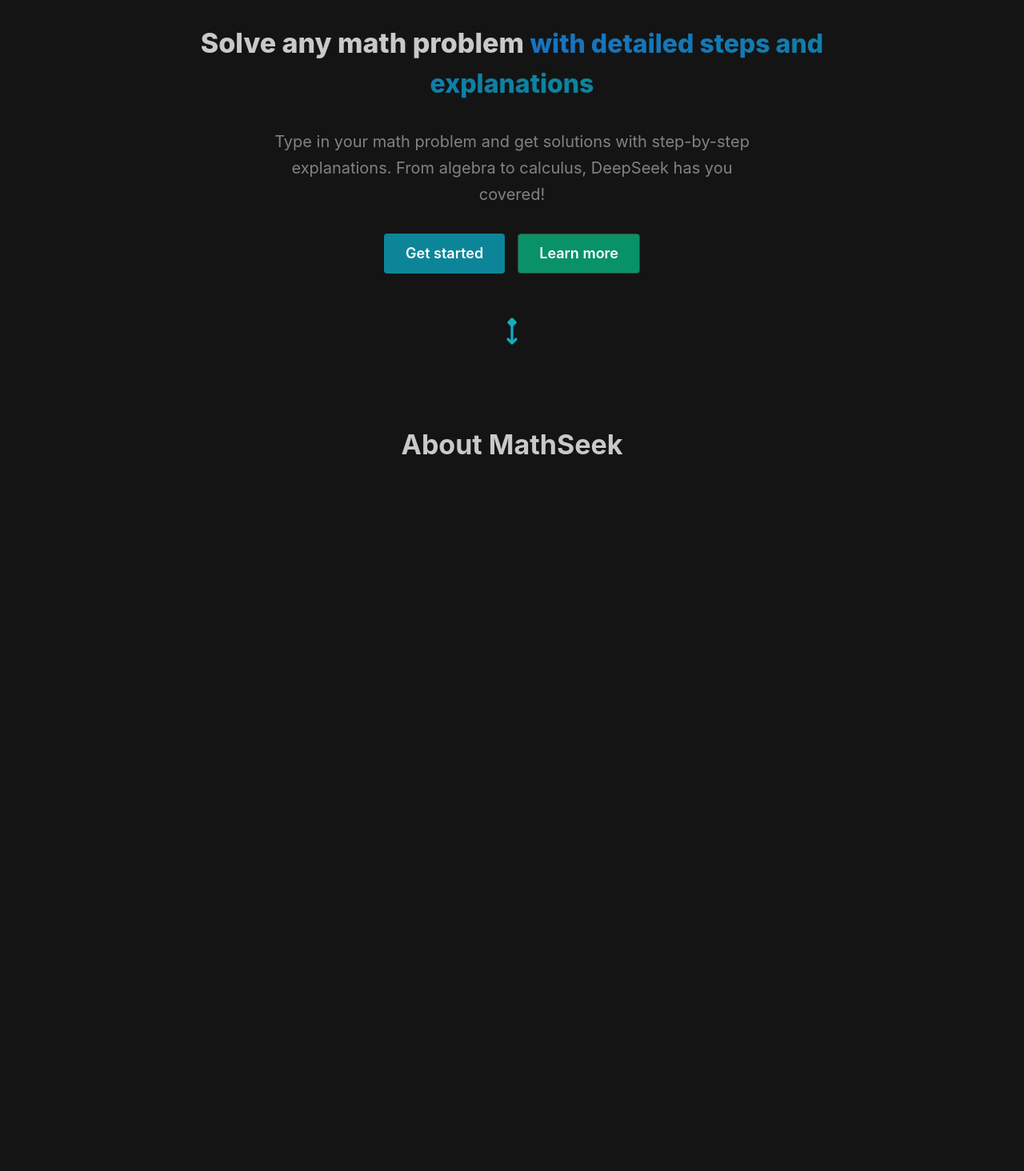
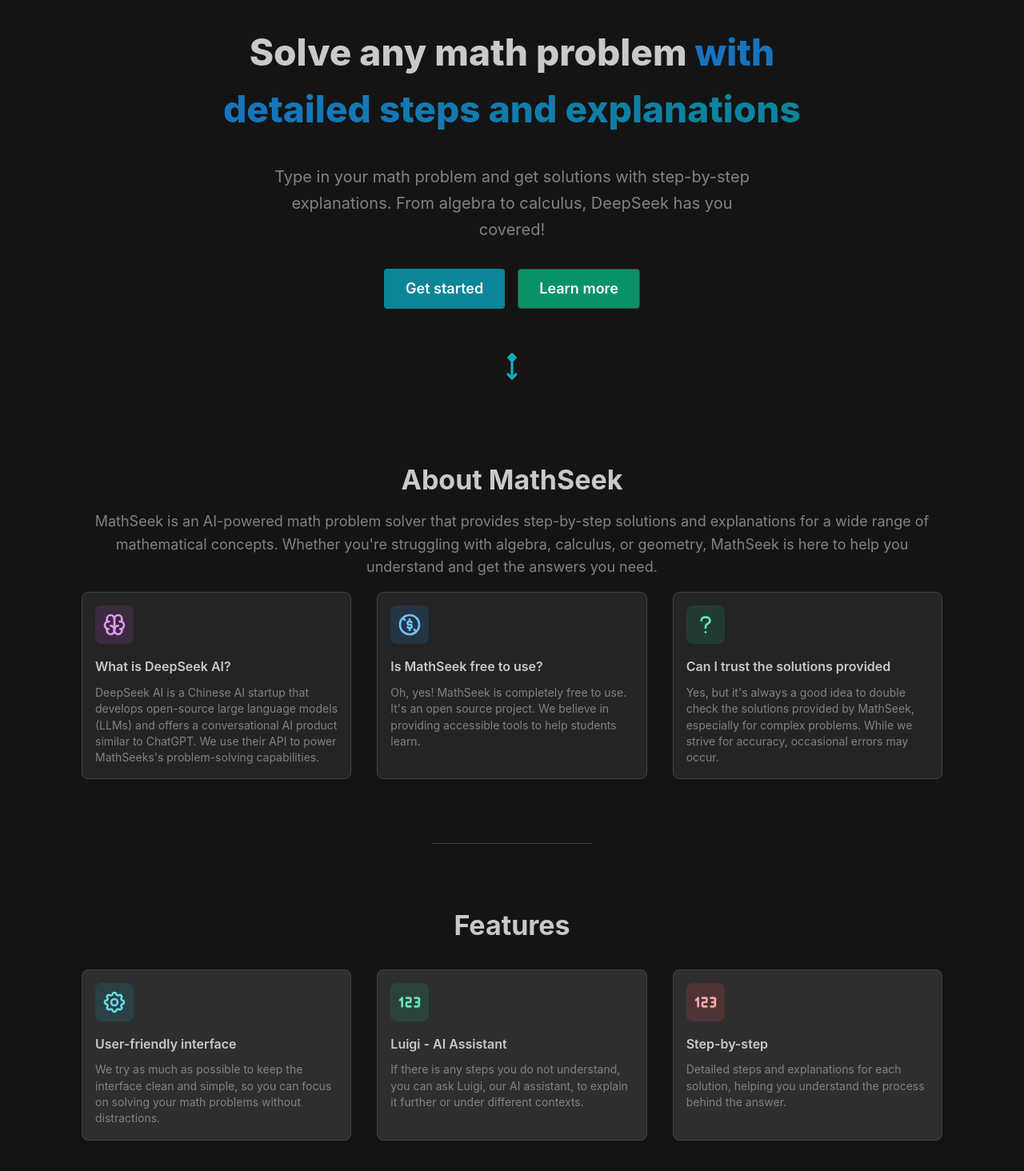
Before and after one commit to xndadelin/mathseek, a Next.js app: page / in a window 1280 px wide. Shown: the part 284-1748 px from the top of the page at 80% size. Before the commit the page ends 1058 px from the top, so only its background shows below. Built offline with nearby package versions, Linux system fonts and the light colour scheme.

Commit message:
Continue styling the landing page.

```diff
--- a/app/page.tsx
+++ b/app/page.tsx
@@ -1,6 +1,6 @@
 'use client';
-import { Anchor, AppShell, Badge, Box, Button, Container, Group, Paper, Stack, Text, TextInput, ThemeIcon, Title } from "@mantine/core";
-import { IconArrowDownCircle, IconArrowDownRhombusFilled, IconMath } from "@tabler/icons-react";
+import { Anchor, AppShell, Badge, Box, Button, Card, Container, Divider, Group, Paper, SimpleGrid, Stack, Text, TextInput, ThemeIcon, Title } from "@mantine/core";
+import { Icon123, IconArrowDownCircle, IconArrowDownRhombusFilled, IconBrain, IconFreeRights, IconMath, IconQuestionMark, IconSettings } from "@tabler/icons-react";
 
 export default function Home() {
   return (
@@ -8,9 +8,13 @@
       padding={"md"}
       header={{ height: 60 }}
     >
-      <AppShell.Header>
+      <AppShell.Header style={{
+        backgroundColor: 'transparent',
+        borderBottom: '0px',
+        position: 'absolute',
+      }}>
         <Box>
-          <Container size="lg" py="sm">
+          <Container size="lg" py="md">
             <Group justify="space-between">
               <Group gap="xs">
                 <ThemeIcon size={"lg"} variant="light" color="cyan">
@@ -19,17 +23,17 @@
                 <Title order={3} fw={700}>MathSeek</Title>
               </Group>
               <Group align="center" justify="center">
+                <Anchor href="#about" style={{
+                  textDecoration: 'none',
+                  color: 'var(--mantine-color-light-0)'
+                }}>
+                  About
+                </Anchor>
                 <Anchor href="#features" style={{
                   textDecoration: 'none',
                   color: 'var(--mantine-color-light-0)'
                 }}>
                   Features
-                </Anchor>
-                <Anchor href="#features" style={{
-                  textDecoration: 'none',
-                  color: 'var(--mantine-color-light-0)'
-                }}>
-                  How it works
                 </Anchor>
                 <Button variant="light" size="sm" color="cyan">
                   Start
@@ -46,9 +50,9 @@
                       <Badge size="lg" variant="filled" color="cyan">
                         Powered by DeepSeek AI
                       </Badge>
-                      <Title order={1} fw={800} maw={800}  style={{ textAlign: 'center', lineHeight: 1.2}}>
+                      <Title order={1} fz="46" fw={800} maw={800}  style={{ textAlign: 'center', lineHeight: 1.2 }}>
                         Solve any math problem{' '}
-                        <Text component="span" variant="gradient" c="cyan" fz={32} fw={800}>
+                        <Text component="span" variant="gradient" c="cyan" fz={46} fw={800}>
                           with detailed steps and explanations
                         </Text>
                       </Title>
@@ -70,10 +74,127 @@
                       </Group>
                       <IconArrowDownRhombusFilled size={40} style={{ marginTop: 20 }} color="var(--mantine-color-cyan-6)" />
                   </Stack>
-                  <Container size="sm" mt={100}>
+                  <Container size="lg" mt={100} id="about">
+                    <Stack>
+                      <Title order={1} style={{ textAlign: 'center' }}>
+                       About MathSeek
+                      </Title>
+                      <Text size="lg" c="dimmed" style={{ textAlign: 'center' }}>
+                        MathSeek is an AI-powered math problem solver that provides step-by-step solutions and explanations for a wide range of mathematical concepts. Whether you're struggling with algebra, calculus, or geometry, MathSeek is here to help you understand and get the answers you need.
+                      </Text>
+                      <SimpleGrid spacing={"xl"} cols={{ base: 1, sm: 3 }} >
+                         <Paper p="md" radius="md" withBorder>
+                          <ThemeIcon
+                            size={48}
+                            radius={"md"}
+                            color="grape"
+                            variant="light"
+                            mb="md"
+                          >
+                            <IconBrain size={32} />
+                          </ThemeIcon>
+                          <Text fw={600} mb="xs">
+                            What is DeepSeek AI?
+                          </Text>
+                          <Text size="sm" c="dimmed">
+                            DeepSeek AI is a Chinese AI startup that develops open-source large language models (LLMs) and offers a conversational AI product similar to ChatGPT. We use their API to power MathSeeks's problem-solving capabilities.
+                          </Text>
+                        </Paper>
+                        <Paper p="md" radius="md" withBorder>
+                          <ThemeIcon
+                            size={48}
+                            radius={"md"}
+                            color="blue"
+                            variant="light"
+                            mb="md"
+                          >
+                            <IconFreeRights size={32} />
+                          </ThemeIcon>
+                          <Text fw={600} mb="xs">
+                            Is MathSeek free to use?
+                          </Text>
+                          <Text size="sm" c="dimmed">
+                            Oh, yes! MathSeek is completely free to use. It's an open source project. We believe in providing accessible tools to help students learn.
+                          </Text>
+                        </Paper>
+                        <Paper p="md" radius="md" withBorder>
+                          <ThemeIcon
+                            size={48}
+                            radius={"md"}
+                            color="teal"
+                            variant="light"
+                            mb="md"
+                          >
+                            <IconQuestionMark size={32} />
+                          </ThemeIcon>
+                          <Text fw={600} mb="xs">
+                            Can I trust the solutions provided
+                          </Text>
+                          <Text size="sm" c="dimmed">
+                            Yes, but it's always a good idea to double check the solutions provided by MathSeek, especially for complex problems. While we strive for accuracy, occasional errors may occur.
+                          </Text>
+                        </Paper>
+                      </SimpleGrid>
+                    </Stack>
+                  </Container>
+                  <Divider my="80" w="200" mx="auto" />
+                  <Container size="lg" id="features">
                     <Title order={1} style={{ textAlign: 'center' }}>
-                      About MathSeek
+                      Features
                     </Title>
+                    <SimpleGrid spacing={"xl"} cols={{ base: 1, sm: 3 }} mt="xl">
+                      <Card p="md" radius={"md"} withBorder>
+                        <ThemeIcon
+                          size={48}
+                          radius='md'
+                          color="cyan"
+                          variant="light"
+                          mb="md"
+                        >
+                          <IconSettings size={32} />
+                        </ThemeIcon>
+                        <Text fw={600} mb="xs">
+                          User-friendly interface
+                        </Text>
+                        <Text size="sm" c="dimmed">
+                          We try as much as possible to keep the interface clean and simple, so you can focus on solving your math problems without distractions.
+                        </Text>
+                      </Card>
+                      <Card p="md" radius={"md"} withBorder>
+                        <ThemeIcon
+                          size={48}
+                          radius='md'
+                          color="teal"
+                          variant="light"
+                          mb="md"
+                        >
+                          <Icon123 size={32} />
+                        </ThemeIcon>
+                        <Text fw={600} mb="xs">
+                          Luigi - AI Assistant
+                        </Text>
+                        <Text size="sm" c="dimmed">
+                          If there is any steps you do not understand, you can ask Luigi, our AI assistant, to explain it further or under different contexts.
+                        </Text>
+                      </Card>
+                      <Card p="md" radius={"md"} withBorder variant="">
+                        <ThemeIcon
+                          size={48}
+                          radius='md'
+                          color="red"
+                          variant="light"
+                          mb="md"
+                        >
+                          <Icon123 size={32} />
+                        </ThemeIcon>
+                        <Text fw={600} mb="xs">
+                          Step-by-step
+                        </Text>
+                        <Text size="sm" c="dimmed">
+                          Detailed steps and explanations for each solution, helping you understand the process behind the answer.
+                        </Text>
+                      </Card>
+                    </SimpleGrid>
                   </Container>
               </Container>
           </Box>
```
